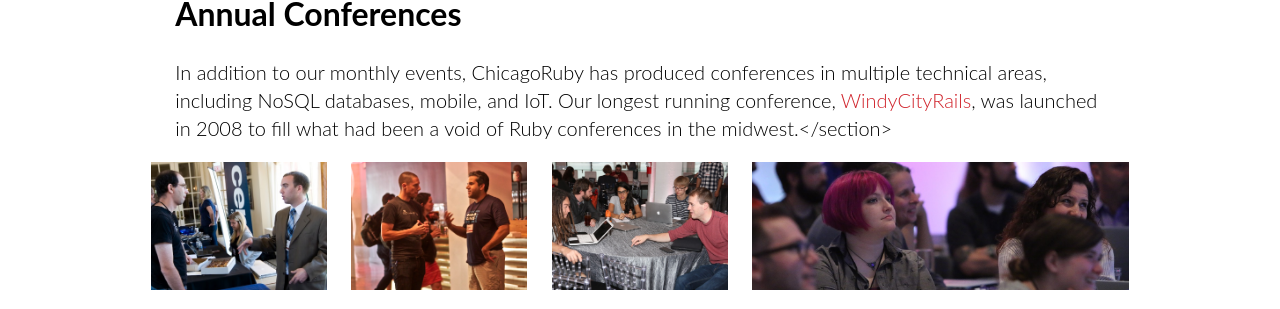
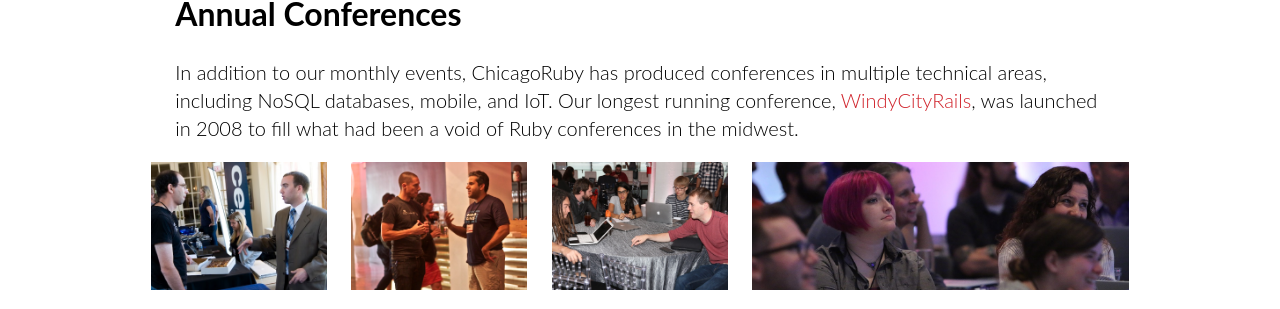
Before and after one commit to chicagoruby/chicagoruby-website, a Jekyll site: the page built from pages/advanced/organizers.md, in a window 1280 px wide. Shown: the part 1518-1827 px from the top of the page. Built offline with Jekyll 4.4.1, drawn with Linux system fonts in a browser that asks for light colours; nearby versions of some CDN libraries.

Commit message:
Watching those closing tags, dude!

```diff
--- a/pages/advanced/organizers.md
+++ b/pages/advanced/organizers.md
@@ -37,4 +37,5 @@ permalink: "/organizers/"
 <section class="section-about-conferences">
   <h1>Annual Conferences</h1>
 
-  <p>In addition to our monthly events, ChicagoRuby has produced conferences in multiple technical areas, including NoSQL databases, mobile, and IoT. Our longest running conference, <a href="https://windycityrails.com">WindyCityRails</a>, was launched in 2008 to fill what had been a void of Ruby conferences in the midwest.</section>
+  <p>In addition to our monthly events, ChicagoRuby has produced conferences in multiple technical areas, including NoSQL databases, mobile, and IoT. Our longest running conference, <a href="https://windycityrails.com">WindyCityRails</a>, was launched in 2008 to fill what had been a void of Ruby conferences in the midwest.</p>
+</section>
```
